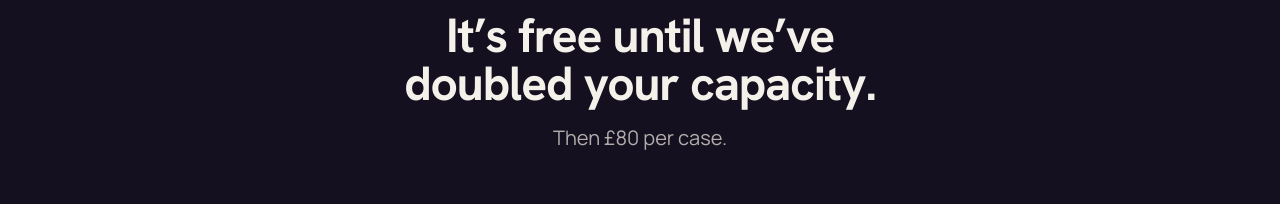
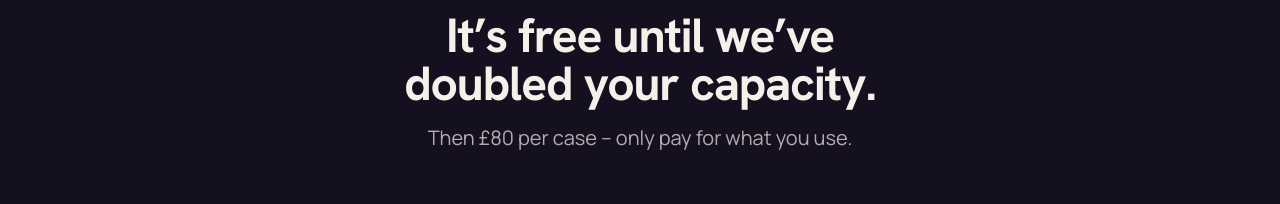
Before and after one commit to panwyll/case-lightning, a Next.js app: page /conveyi in a window 1280 px wide. Shown: the part 4180-4384 px from the top of the page. Built offline with nearby package versions, Linux system fonts and the light colour scheme; no server answers.

Commit message:
Landing: Then £80 per case – only pay for what you use
Co-Authored-By: Claude Opus 5.5 <noreply@anthropic.com>
Claude-Session: https://claude.ai/code/session_01ENxd8iCZjhhxKm8BJpVMKX

```diff
--- a/app/conveyi/page.tsx
+++ b/app/conveyi/page.tsx
@@ -181,7 +181,7 @@ export default function Page() {
           </ol>
           <div id="pricing" className="mx-auto mt-24 max-w-3xl scroll-mt-24 border-t border-white/10 pt-20 text-center md:mt-32">
             <p className="font-serif text-3xl font-bold leading-[1.1] tracking-tight [text-wrap:balance] md:text-5xl">It’s free until we’ve doubled your capacity.</p>
-            <p className="mt-4 text-lg leading-relaxed text-paper/70 md:text-xl">Then £80 per case.</p>
+            <p className="mt-4 text-lg leading-relaxed text-paper/70 [text-wrap:balance] md:text-xl">Then £80 per case –{' '}<br className="sm:hidden" />only pay for what you use.</p>
             <p className="mt-12 font-serif text-lg font-bold uppercase tracking-tight md:text-xl">Sound good?</p>
             <div className="mt-5">
               <BookDemo where="guarantee" size="xl" />
```
